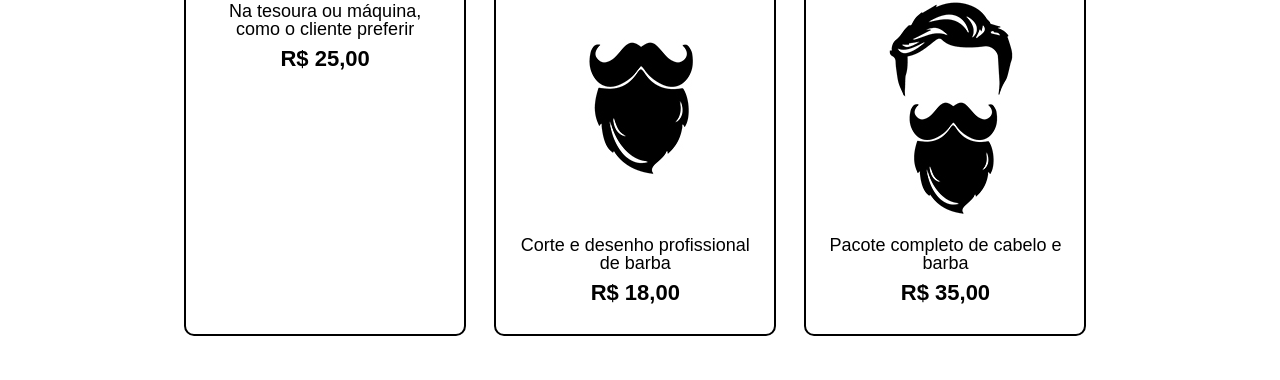
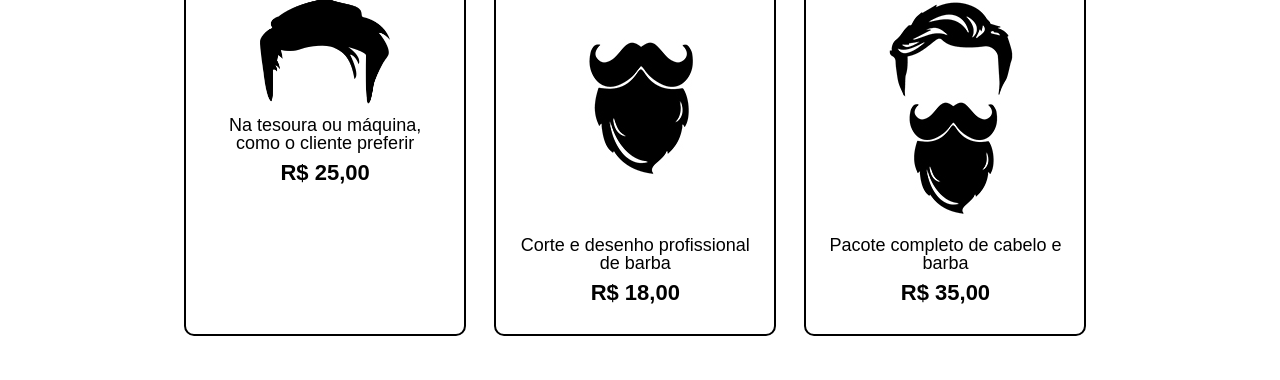
Before and after one commit to dafg531165/Pensamento-Computacional, a plain HTML site: page produtos.html in a window 1280 px wide. Shown: the part 422-802 px from the top of the page. Drawn offline with Linux system fonts and the light colour scheme.

Commit message:
arrumei uma imagem

```diff
--- a/produtos.html
+++ b/produtos.html
@@ -26,7 +26,7 @@
 			<ul class="produtos">
 				<li>
 					<h2>Cabelo</h2>
-					<img src="cabelo.jpg">
+					<img class="cabelo" src="cabelo.png">
 					<p class="produto-descricao">Na tesoura ou máquina, como o cliente preferir</p>
 					<p class="produto-preco">R$ 25,00</p>
 				</li>
--- a/style.css
+++ b/style.css
@@ -273,3 +273,7 @@ td, th {
         width: 100%;
     }
 }
+
+.cabelo{
+	width: 130px
+}
```
Also changed, not shown: cabelo2.png (added).
